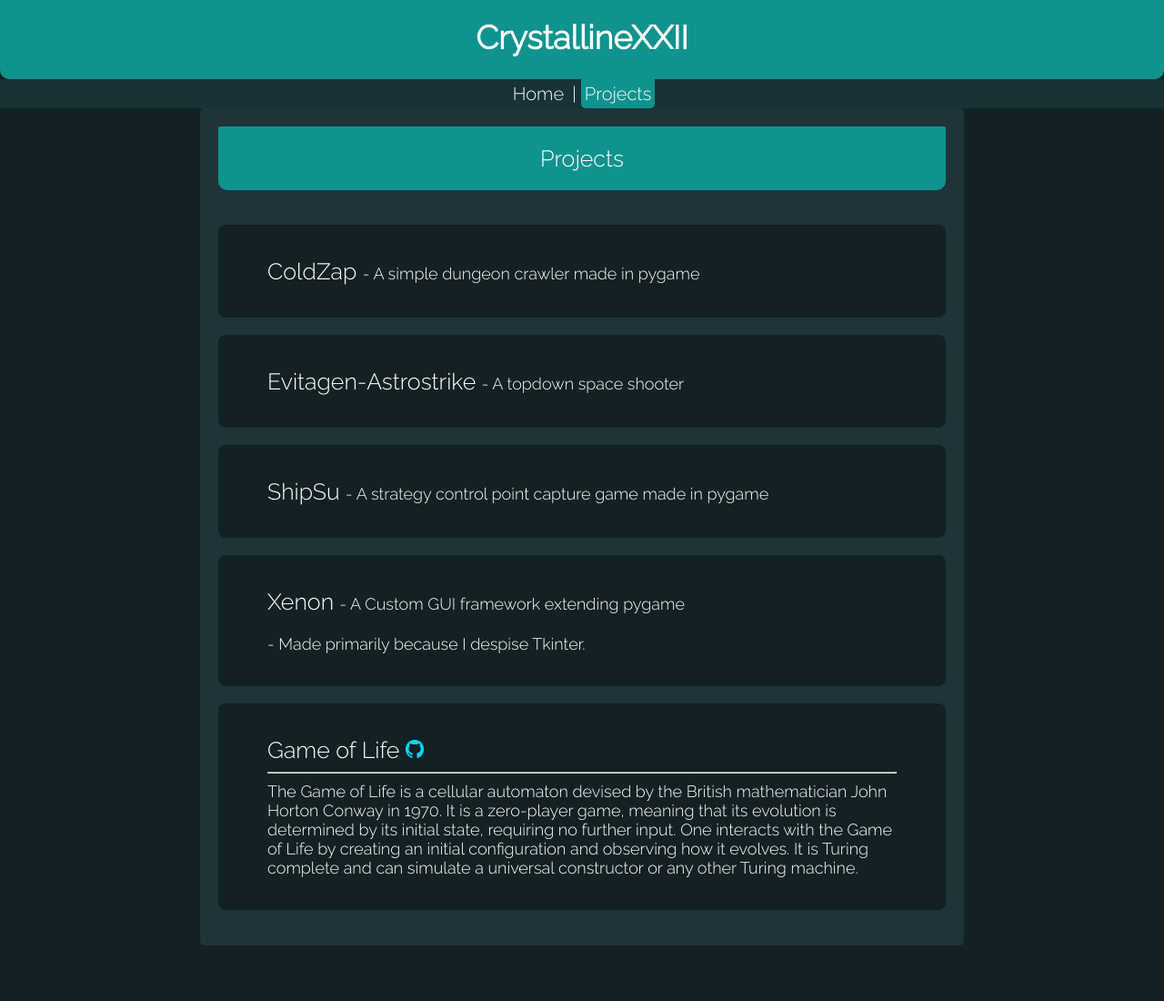
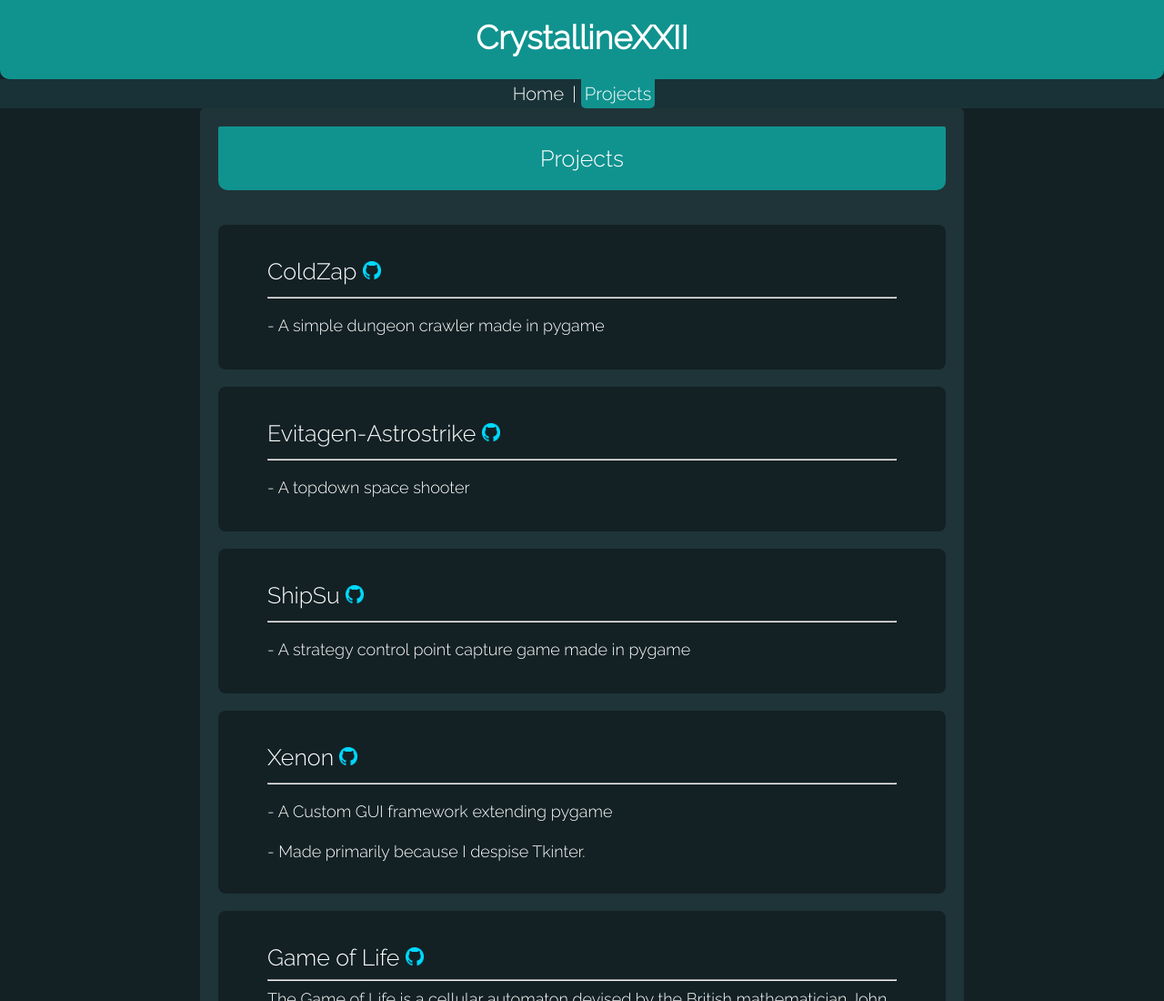
Before and after one commit to CrystallineXXII/CrystallineXXII.github.io, a plain HTML site: page projects.html in a window 1280 px wide. Shown: the top 1100 px of the page at 91% size. Before the commit the page ends 1039 px from the top, so only its background shows below. Drawn offline with Linux system fonts and the light colour scheme.

Commit message:
4Oct-Update

```diff
--- a/projects.html
+++ b/projects.html
@@ -31,7 +31,12 @@
       <div class="project-block">
         <a href="https://github.com/CrystallineXXII/ColdZap" class="title-link">
           ColdZap
-        </a>
+          <img
+            src="images/github.png"
+            alt="GitHub logo"
+            style="width: 20px; height: 20px; margin-right: 5px" />
+          <hr
+        /></a>
         - A simple dungeon crawler made in pygame
       </div>
       <br />
@@ -41,7 +46,12 @@
           class="title-link"
         >
           Evitagen-Astrostrike
-        </a>
+          <img
+            src="images/github.png"
+            alt="GitHub logo"
+            style="width: 20px; height: 20px; margin-right: 5px" />
+          <hr
+        /></a>
         - A topdown space shooter
       </div>
       <br />
@@ -49,7 +59,12 @@
       <div class="project-block">
         <a href="https://github.com/CrystallineXXII/ShipSu" class="title-link">
           ShipSu
-        </a>
+          <img
+            src="images/github.png"
+            alt="GitHub logo"
+            style="width: 20px; height: 20px; margin-right: 5px" />
+          <hr
+        /></a>
         - A strategy control point capture game made in pygame
       </div>
       <br />
@@ -57,7 +72,12 @@
       <div class="project-block">
         <a href="https://github.com/CrystallineXXII/Xenon" class="title-link">
           Xenon
-        </a>
+          <img
+            src="images/github.png"
+            alt="GitHub logo"
+            style="width: 20px; height: 20px; margin-right: 5px" />
+          <hr
+        /></a>
         - A Custom GUI framework extending pygame <br /><br />- Made primarily
         because I despise Tkinter.
       </div>
@@ -68,7 +88,12 @@
           href="https://github.com/CrystallineXXII/GameOfLife"
           class="title-link"
         >
-          Game of Life  <img src="images/github.png" alt="GitHub logo" style="width: 20px; height: 20px; margin-right: 5px;"> </a
+          Game of Life
+          <img
+            src="images/github.png"
+            alt="GitHub logo"
+            style="width: 20px; height: 20px; margin-right: 5px"
+          /> </a
         ><br />
         <hr />
         The Game of Life is a cellular automaton devised by the British
--- a/style.css
+++ b/style.css
@@ -81,7 +81,6 @@ a.title-link {
   color: #ffffff;
     text-decoration: none;
     font-size: 25px;
-    ::
 }
 
 .container {
```
